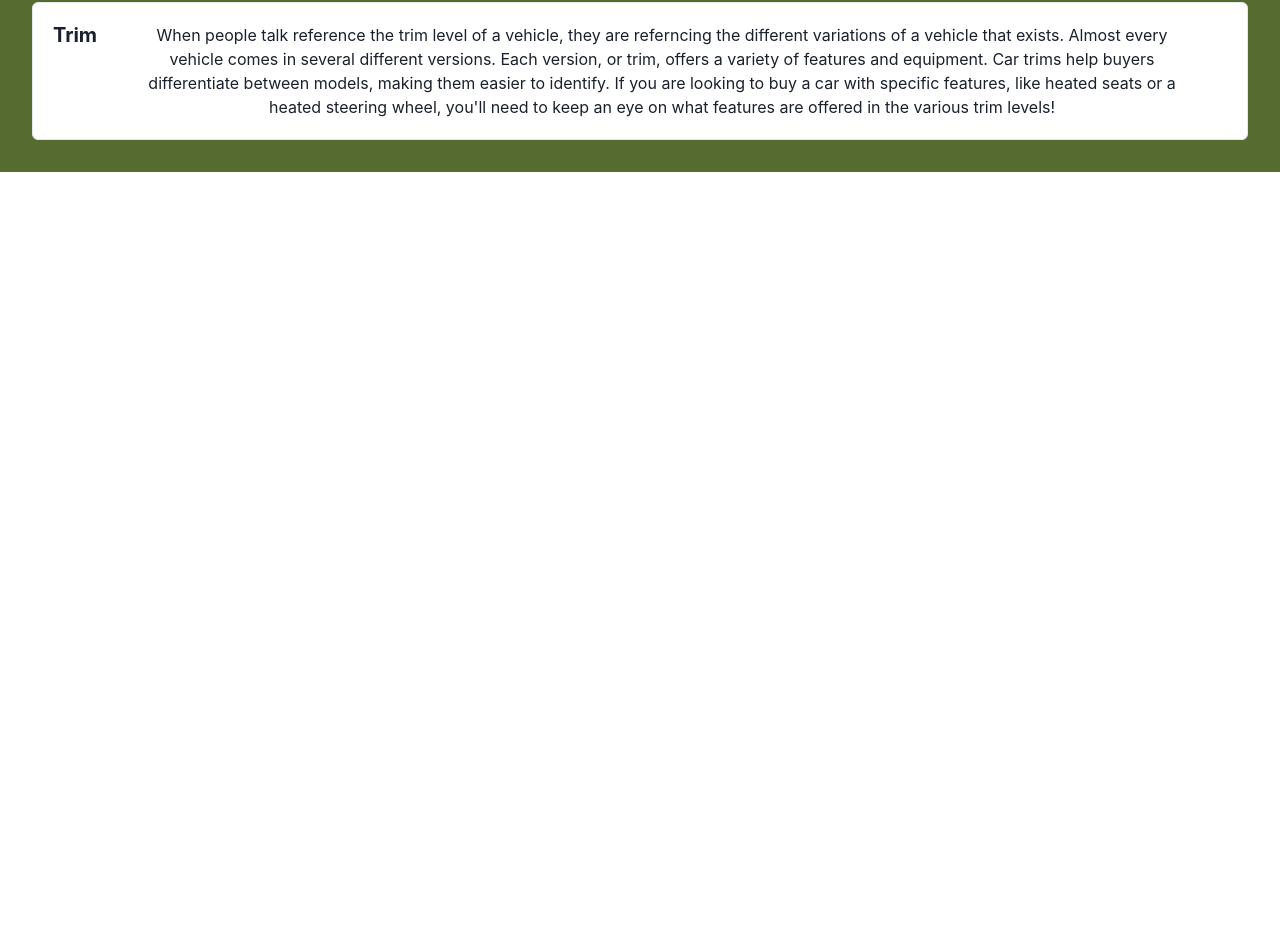
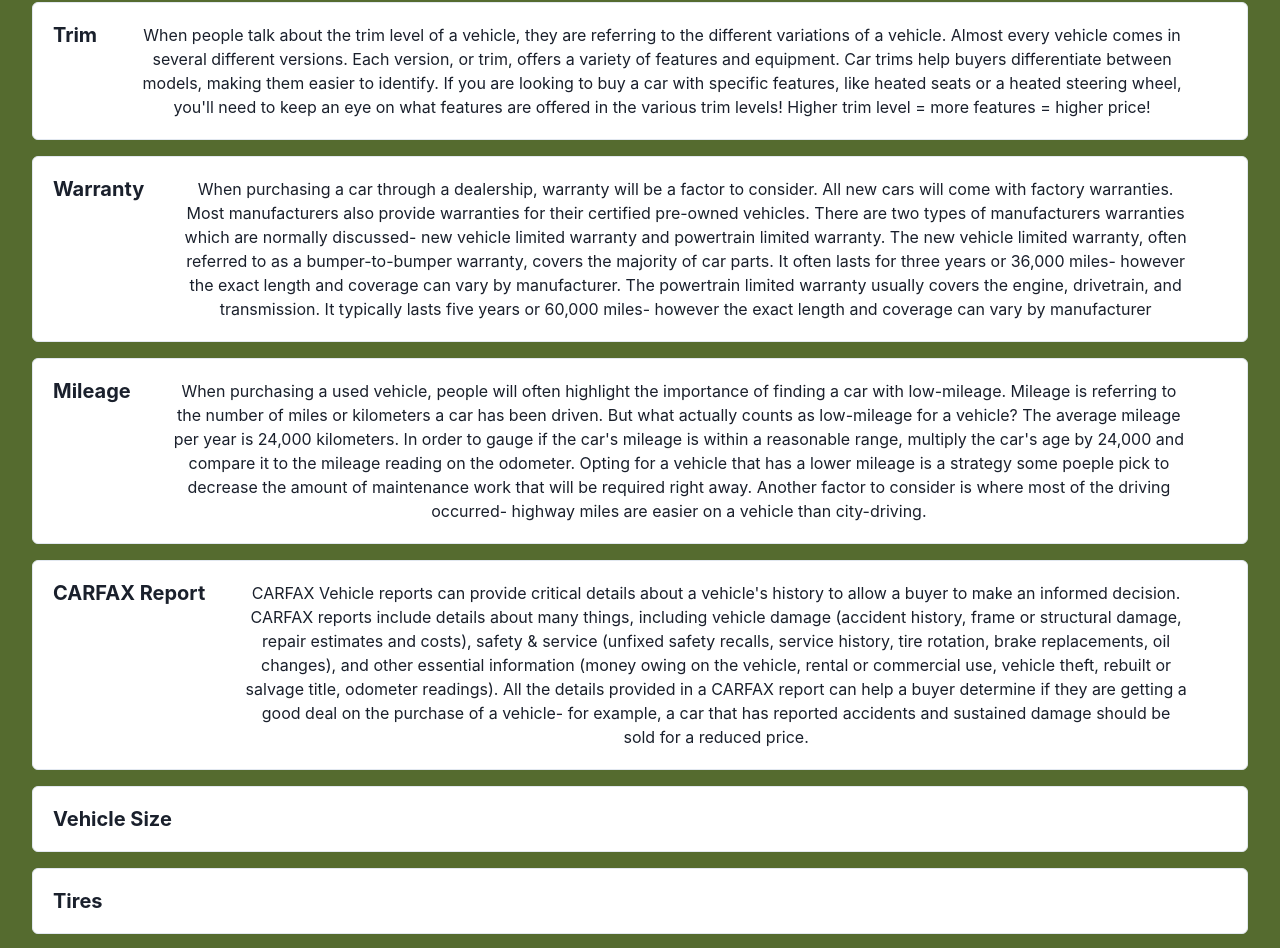
Before and after one commit to jackiebarry/car-project, a React (Vite) app: page /FAQs in a window 1280 px wide. Shown: the part 473-1421 px from the top of the page. Before the commit the page ends 800 px from the top, so only its background shows below. Built offline with nearby package versions, Linux system fonts and the light colour scheme.

Commit message:
adding content

```diff
--- a/src/FAQs.jsx
+++ b/src/FAQs.jsx
@@ -36,7 +36,8 @@
             <CardBody>
               <p>
                 The age old question - to buy new or used? What are the main
-                differences? Buying a vehicle is a very personal decision, and
+                differences? There are pros and cons to both options. At the end
+                of the day, buying a vehicle is a very personal decision, and
                 most people will have different priorities. Personally, I opted
                 for a certified pre-owned car. Buying a car that is a few years
                 older (2020) allowed me to get a higher trim level which had all
@@ -65,7 +66,7 @@
                 MSRP - which stands for Manufacturer's Suggested Retail Price -
                 is the price that a manufacturer recommends that stores sell
                 their product at. Some retailers may also refer to the MSRP as
-                the "list price"
+                the "list price".
               </p>
             </CardBody>
             <CardFooter>{/* <Button>View here</Button> */}</CardFooter>
@@ -85,16 +86,165 @@
             </CardHeader>
             <CardBody>
               <p>
-                When people talk reference the trim level of a vehicle, they are
-                referncing the different variations of a vehicle that exists.
-                Almost every vehicle comes in several different versions. Each
-                version, or trim, offers a variety of features and equipment.
-                Car trims help buyers differentiate between models, making them
-                easier to identify. If you are looking to buy a car with
-                specific features, like heated seats or a heated steering wheel,
-                you'll need to keep an eye on what features are offered in the
-                various trim levels!
+                When people talk about the trim level of a vehicle, they are
+                referring to the different variations of a vehicle. Almost every
+                vehicle comes in several different versions. Each version, or
+                trim, offers a variety of features and equipment. Car trims help
+                buyers differentiate between models, making them easier to
+                identify. If you are looking to buy a car with specific
+                features, like heated seats or a heated steering wheel, you'll
+                need to keep an eye on what features are offered in the various
+                trim levels! Higher trim level = more features = higher price!
               </p>
+            </CardBody>
+            <CardFooter>{/* <Button>View here</Button> */}</CardFooter>
+          </Card>
+        </GridItem>
+        <GridItem>
+          <Card
+            direction={{ base: "column", sm: "row" }}
+            overflow="hidden"
+            variant="outline"
+          >
+            <CardHeader>
+              <Heading as="h4" size="md">
+                {" "}
+                Warranty{" "}
+              </Heading>
+            </CardHeader>
+            <CardBody>
+              <p>
+                When purchasing a car through a dealership, warranty will be a
+                factor to consider. All new cars will come with factory
+                warranties. Most manufacturers also provide warranties for their
+                certified pre-owned vehicles. There are two types of
+                manufacturers warranties which are normally discussed- new
+                vehicle limited warranty and powertrain limited warranty. The
+                new vehicle limited warranty, often referred to as a
+                bumper-to-bumper warranty, covers the majority of car parts. It
+                often lasts for three years or 36,000 miles- however the exact
+                length and coverage can vary by manufacturer. The powertrain
+                limited warranty usually covers the engine, drivetrain, and
+                transmission. It typically lasts five years or 60,000 miles-
+                however the exact length and coverage can vary by manufacturer{" "}
+              </p>
+            </CardBody>
+            <CardFooter>{/* <Button>View here</Button> */}</CardFooter>
+          </Card>
+        </GridItem>
+        <GridItem>
+          <Card
+            direction={{ base: "column", sm: "row" }}
+            overflow="hidden"
+            variant="outline"
+          >
+            <CardHeader>
+              <Heading as="h4" size="md">
+                {" "}
+                Mileage{" "}
+              </Heading>
+            </CardHeader>
+            <CardBody>
+              <p>
+                When purchasing a used vehicle, people will often highlight the
+                importance of finding a car with low-mileage. Mileage is
+                referring to the number of miles or kilometers a car has been
+                driven. But what actually counts as low-mileage for a vehicle?
+                The average mileage per year is 24,000 kilometers. In order to
+                gauge if the car's mileage is within a reasonable range,
+                multiply the car's age by 24,000 and compare it to the mileage
+                reading on the odometer. Opting for a vehicle that has a lower
+                mileage is a strategy some poeple pick to decrease the amount of
+                maintenance work that will be required right away. Another
+                factor to consider is where most of the driving occurred-
+                highway miles are easier on a vehicle than city-driving.
+              </p>
+            </CardBody>
+            <CardFooter>{/* <Button>View here</Button> */}</CardFooter>
+          </Card>
+        </GridItem>
+        <GridItem>
+          <Card
+            direction={{ base: "column", sm: "row" }}
+            overflow="hidden"
+            variant="outline"
+          >
+            <CardHeader>
+              <Heading as="h4" size="md">
+                {" "}
+                CARFAX Report{" "}
+              </Heading>
+            </CardHeader>
+            <CardBody>
+              <p>
+                CARFAX Vehicle reports can provide critical details about a
+                vehicle's history to allow a buyer to make an informed decision.
+                CARFAX reports include details about many things, including
+                vehicle damage (accident history, frame or structural damage,
+                repair estimates and costs), safety & service (unfixed safety
+                recalls, service history, tire rotation, brake replacements, oil
+                changes), and other essential information (money owing on the
+                vehicle, rental or commercial use, vehicle theft, rebuilt or
+                salvage title, odometer readings). All the details provided in a
+                CARFAX report can help a buyer determine if they are getting a
+                good deal on the purchase of a vehicle- for example, a car that
+                has reported accidents and sustained damage should be sold for a
+                reduced price.
+              </p>
+            </CardBody>
+            <CardFooter>{/* <Button>View here</Button> */}</CardFooter>
+          </Card>
+        </GridItem>
+        <GridItem>
+          <Card
+            direction={{ base: "column", sm: "row" }}
+            overflow="hidden"
+            variant="outline"
+          >
+            <CardHeader>
+              <Heading as="h4" size="md">
+                {" "}
+                Vehicle Size{" "}
+              </Heading>
+            </CardHeader>
+            <CardBody>
+              <p></p>
+            </CardBody>
+            <CardFooter>{/* <Button>View here</Button> */}</CardFooter>
+          </Card>
+        </GridItem>
+        <GridItem>
+          <Card
+            direction={{ base: "column", sm: "row" }}
+            overflow="hidden"
+            variant="outline"
+          >
+            <CardHeader>
+              <Heading as="h4" size="md">
+                {" "}
+                Tires{" "}
+              </Heading>
+            </CardHeader>
+            <CardBody>
+              <p></p>
+            </CardBody>
+            <CardFooter>{/* <Button>View here</Button> */}</CardFooter>
+          </Card>
+        </GridItem>
+        <GridItem>
+          <Card
+            direction={{ base: "column", sm: "row" }}
+            overflow="hidden"
+            variant="outline"
+          >
+            <CardHeader>
+              <Heading as="h4" size="md">
+                {" "}
+                Rust Proofing{" "}
+              </Heading>
+            </CardHeader>
+            <CardBody>
+              <p></p>
             </CardBody>
             <CardFooter>{/* <Button>View here</Button> */}</CardFooter>
           </Card>
--- a/src/Home.jsx
+++ b/src/Home.jsx
@@ -12,6 +12,11 @@
 const Home = () => {
   return (
     <>
+      <Box>
+        <div className="title" padding="10">
+          <Heading>Car Compare</Heading>
+        </div>
+      </Box>
       <NavBurger />
 
       <Box position="relative" padding="10">
@@ -68,9 +73,6 @@
           </Card>
         </GridItem>
       </Grid>
-      <div className="title" padding="10">
-        <Heading>Car Compare</Heading>
-      </div>
     </>
   );
 };
--- a/src/Resources.jsx
+++ b/src/Resources.jsx
@@ -1,4 +1,10 @@
-import { Card, CardBody, SimpleGrid } from "@chakra-ui/react";
+import {
+  AbsoluteCenter,
+  Card,
+  CardBody,
+  Grid,
+  GridItem,
+} from "@chakra-ui/react";
 import GoHome from "./GoHome";
 import { Box, Divider } from "@chakra-ui/react";
 import { Link } from "react-router-dom";
@@ -12,11 +18,12 @@
       </div>
       <Box position="relative" padding="10">
         <Divider />
+        <AbsoluteCenter bg="white" px="4">
+          Choosing the right car
+        </AbsoluteCenter>
       </Box>
-      <SimpleGrid
-        spacing={4}
-        templateColumns="repeat(auto-fill, minmax(200px, 1fr))"
-      >
+      <Grid gap={6} templateColumns="repeat(auto-fill, minmax(200px, 1fr))">
+        <GridItem>
           <Card>
             <CardBody>
               <p>
@@ -30,6 +37,8 @@
               </p>
             </CardBody>
           </Card>
+        </GridItem>
+        <GridItem>
           <Card>
             <CardBody>
               <p>
@@ -43,6 +52,14 @@
               </p>
             </CardBody>
           </Card>
+        </GridItem>
+        <Box position="relative" padding="10">
+          <Divider />
+          <AbsoluteCenter bg="white" px="4">
+            Negotiating the purchase
+          </AbsoluteCenter>
+        </Box>
+        <GridItem>
           <Card>
             <CardBody>
               <p>
@@ -56,6 +73,14 @@
               </p>
             </CardBody>
           </Card>
+        </GridItem>
+        <Box position="relative" padding="10">
+          <Divider />
+          <AbsoluteCenter bg="white" px="4">
+            Maintaining your car
+          </AbsoluteCenter>
+        </Box>
+        <GridItem>
           <Card>
             <CardBody>
               <p>
@@ -69,7 +94,8 @@
               </p>
             </CardBody>
           </Card>
-      </SimpleGrid>
+        </GridItem>
+      </Grid>
     </>
   );
 };
```
Lines whose indentation alone changed are shown as unchanged.
